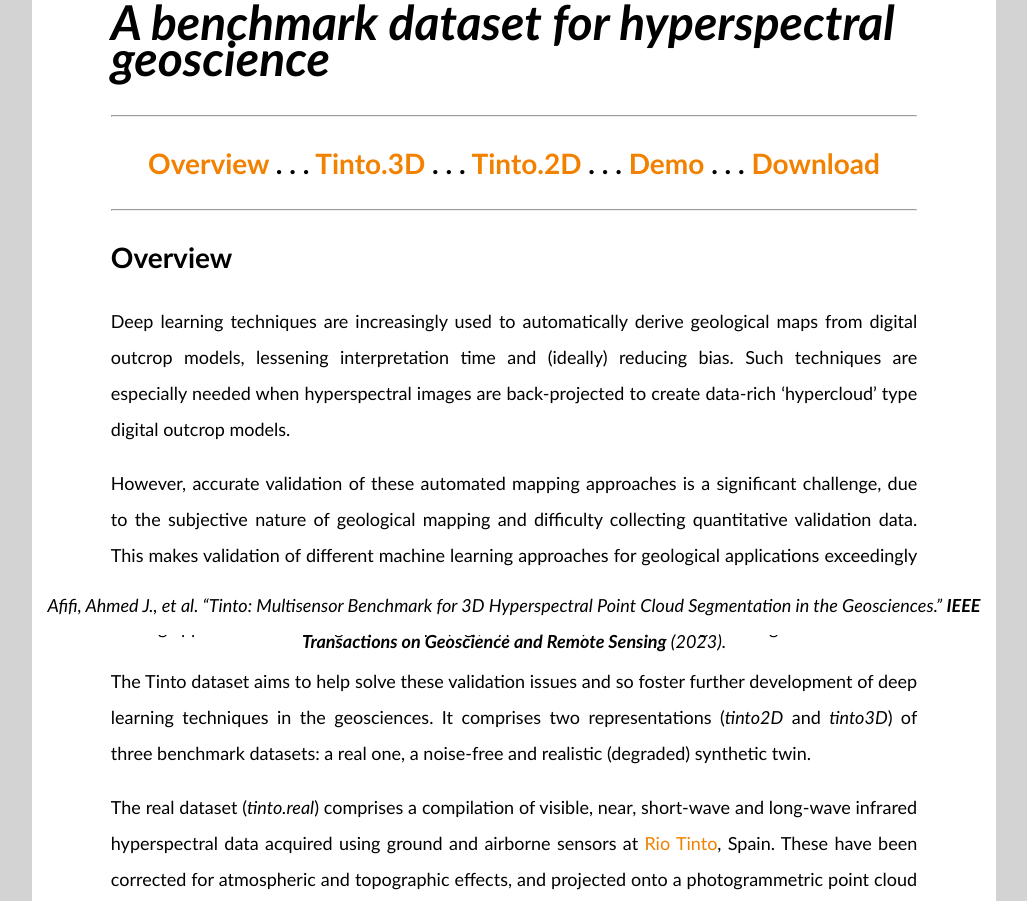
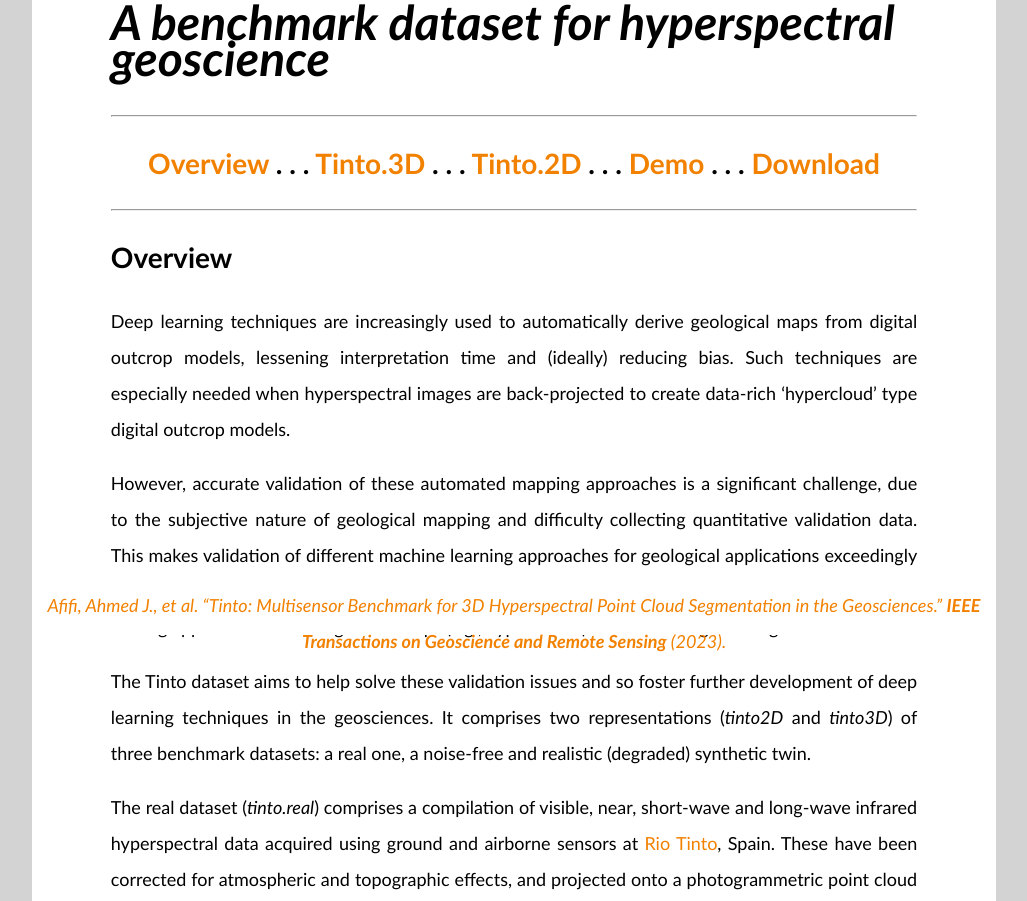
Before and after one commit to hifexplo/tinto, a plain HTML site: page index.html in a window 1280 px wide. Shown: the part 169-1070 px from the top of the page, without its empty margins (126-1153 px from the left). Drawn offline with Linux system fonts and the light colour scheme.

Commit message:
updated link

```diff
--- a/index.html
+++ b/index.html
@@ -91,8 +91,10 @@
 
   <!-- Reference -->
   <div id="refbox">
-    <p><i>Afifi, Ahmed J., et al. “Tinto: Multisensor Benchmark for 3D Hyperspectral Point Cloud Segmentation in the Geosciences.” <b>IEEE Transactions on Geoscience and Remote Sensing</b> (2023).
-    </i></p>
+    <a href="https://dx.doi.org/10.1109/TGRS.2023.3340293">
+      <p><i>Afifi, Ahmed J., et al. “Tinto: Multisensor Benchmark for 3D Hyperspectral Point Cloud Segmentation in the Geosciences.” <b>IEEE Transactions on Geoscience and Remote Sensing</b> (2023).
+      </i></p>
+    </a>
   </div>
 
   <!--<div id="menublock">
```
